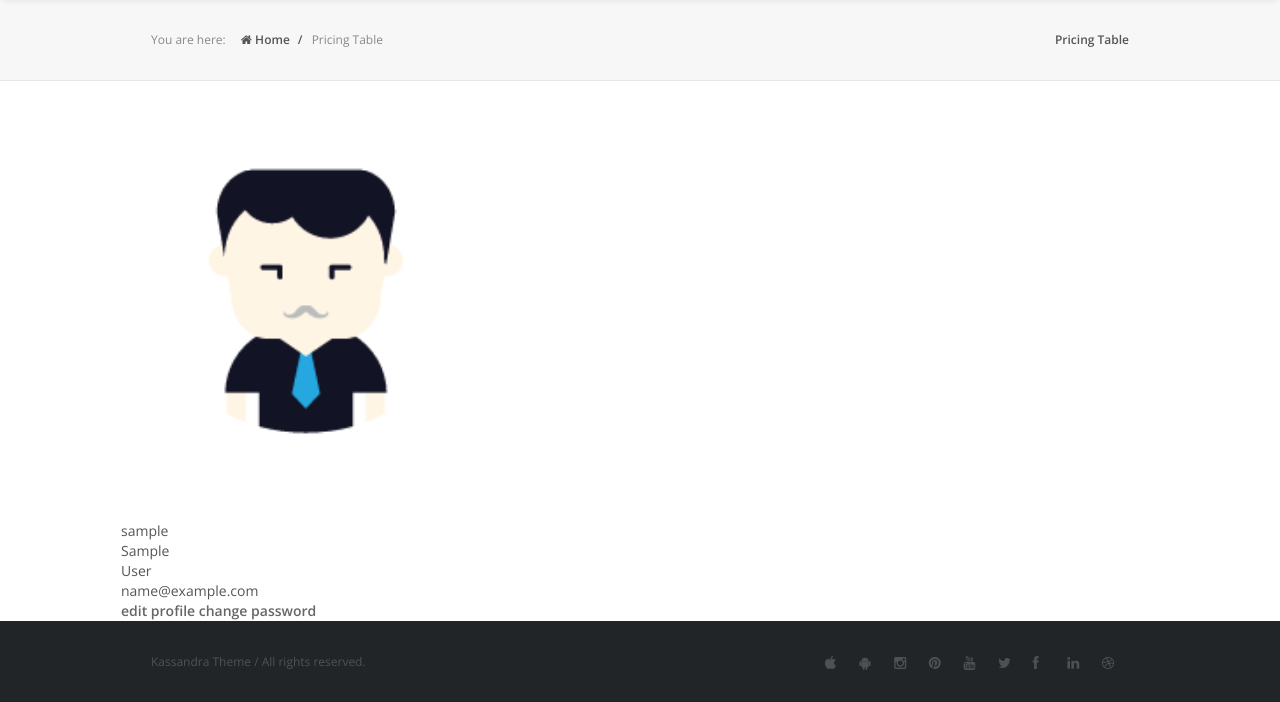
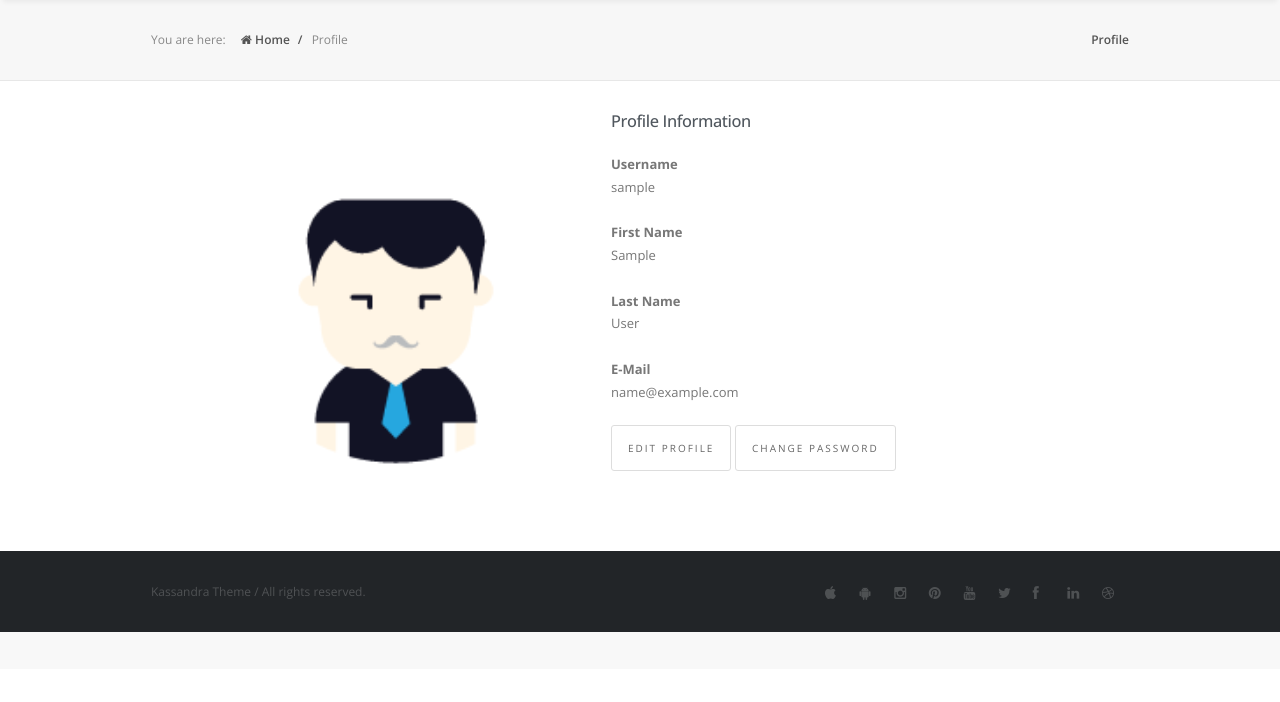
Before and after one commit to tonyukuk-software/kassandraproject, a Django app: page /member/member_profile/ in a window 1280 px wide. Shown: the part 131-833 px from the top of the page. After the commit the page ends 763 px from the top, so only its background shows below. Run offline with Django 3.2, Linux system fonts and the light colour scheme; the visitor is signed in with stand-in values (Sample User, id 1); parts of the project's set-up code (start-up, migrations or seed data) failed here and were passed over; some libraries are stand-ins or nearby versions.

Commit message:
KS-29 Member Profile Designe  - updated member_profile.html

```diff
--- a/member/templates/member_profile.html
+++ b/member/templates/member_profile.html
@@ -10,32 +10,89 @@
                 <div class="breadcrumbs">You are here:
                     <ul>
                         <li><a href="/"><i class="fa fa-home"></i> Home</a></li>
-                        <li>Pricing Table</li>
+                        <li>Profile</li>
                     </ul>
                 </div>
             </div>
 
             <div class="span6">
-                <div class="page-name">Pricing Table	</div>
+                <div class="page-name">Profile</div>
             </div>
         </div>
     </div>
 {% endblock %}
 
 {% block body_block %}
-    <ul>
+    <!-- Left sidebar -->
+
+    <!-- MAIN CONTENT -->
+    <div class="span12">
+
+        <div id="post-3779" class="post-3779 page type-page status-publish hentry instock">
+
+            <div class="main-row wpb_row vc_row-fluid     padding-top-0    ">
+
+
+                <div class="vc_span12 wpb_column column_container">
+                    <div class="wpb_wrapper">
+                        <div class="empty-space"></div>
+                        <div class="wpb_row vc_row-fluid">
+                            <div class="vc_span6 wpb_column column_container">
+                                <div class="wpb_wrapper">
+
+                                    <div class="wpb_gallery wpb_content_element clearfix">
+                                        <div class="wpb_wrapper">
                                             {% if member.photo %}
-        <img data-retina="" src="/media/{{ member.photo }}" width="370">
+            <img data-retina="" src="/media/{{ member.photo }}" width="370" height="330">
         {% else %}
-        <img data-retina="" src="/media/profile_photos/default.png" width="370">
+            <img data-retina="" src="/media/profile_photos/default.png" width="370" height="330">
         {% endif %}
-    <li>{{ request.user.username }}</li>
-    <li>{{ request.user.first_name }}</li>
-    <li>{{ request.user.last_name }}</li>
-    <li>{{ request.user.email }}</li>
-<a href="/member/edit_member_profile">edit profile</a>
-    <a href="/accounts/password/">change password</a>
-</ul>
+                                        </div>
+                                    </div>
+                                </div>
+                            </div>
+
+                            <div class="vc_span6 wpb_column column_container">
+                                <div class="wpb_wrapper">
+
+                                    <div class="wpb_text_column wpb_content_element ">
+                                        <div class="wpb_wrapper">
+                                            <h3>Profile Information </h3>
+
+                                            <p>
+                                                <span style="font-weight: bold">Username </span><br/>
+                                                {{ request.user.username }}
+                                                <br/>
+                                                <br/>
+                                                <span style="font-weight: bold">First Name </span><br/>
+                                                {{ request.user.first_name }}
+                                                <br/>
+                                                <br/>
+                                                <span style="font-weight: bold">Last Name </span><br/>
+                                                {{ request.user.last_name }}
+                                                <br/>
+                                                <br/>
+                                                <span style="font-weight: bold">E-Mail </span><br/>
+                                                {{ request.user.email }}</p>
+                                            <a href="/member/edit_member_profile" class="round-button ">Edit Profile</a>
+                                            <a href="/accounts/password" class="round-button ">Change Password</a>
+
+                                        </div>
+                                    </div>
+                                </div>
+                            </div>
+                        </div>
+                        <div class="empty-space"></div>
+                        <div class="wpb_separator wpb_content_element"></div>
+                    </div>
+                </div>
+            </div>
+
+        </div>
+
+    </div>
+
+    <!-- Right sidebar -->
 {% endblock %}
 
 {% block quote_section_block %} {% endblock %}
```
Lines whose indentation alone changed are shown as unchanged.
